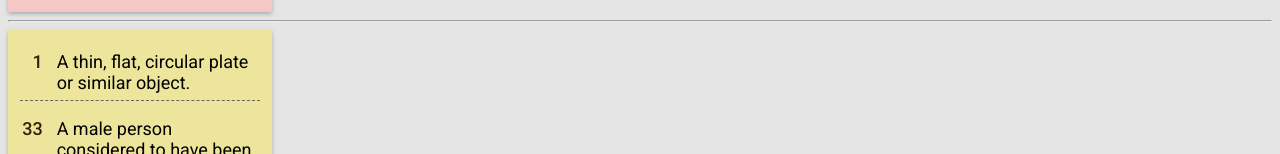
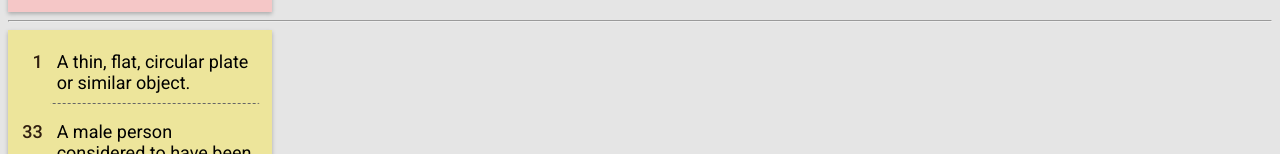
Before and after one commit to ua-dev-front/crossword-master, a React (Create React App) app in the folder frontend/: page / in a window 1280 px wide. Shown: the part 358-512 px from the top of the page. Built offline with nearby package versions, Linux system fonts and the light colour scheme.

Commit message:
small fix

```diff
--- a/frontend/src/components/QuestionPanel/styles.scss
+++ b/frontend/src/components/QuestionPanel/styles.scss
@@ -23,10 +23,6 @@
         align-items: baseline;
         justify-content: space-between;
         column-gap: 7px;
-
-        // &:not(&:last-child) {
-        //     padding-bottom: 10px;
-        // }
     }
 
     &__item-index {
@@ -45,7 +41,10 @@
     &:not(&_editable) {
         .question-panel__item {
             &:not(&:last-child) {
-                border-bottom: 1px dashed cl(dark);
+                .text-field {
+                    padding-bottom: 10px;
+                    border-bottom: 1px dashed cl(dark);
+                }
             }
         }
     }
```
